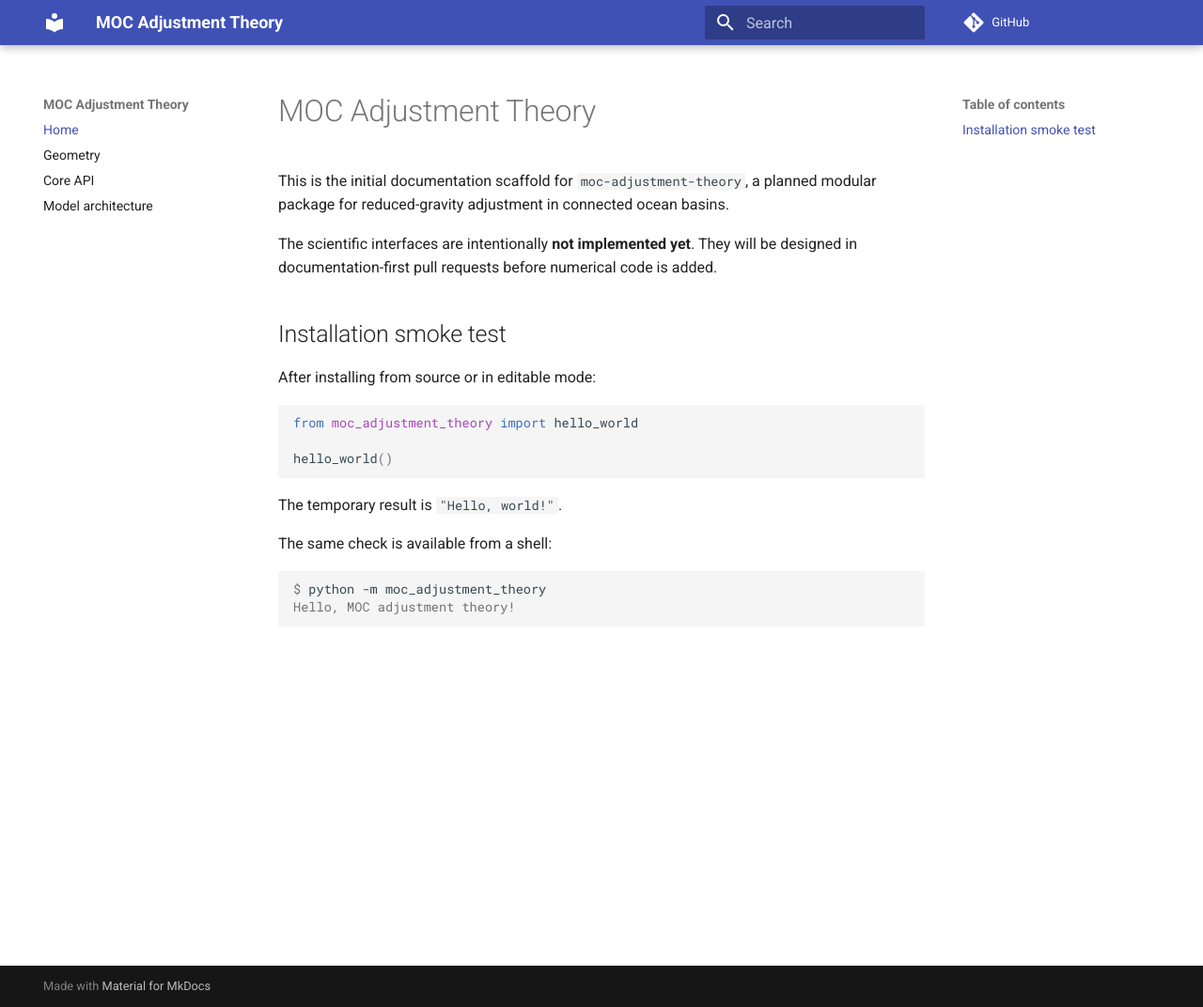
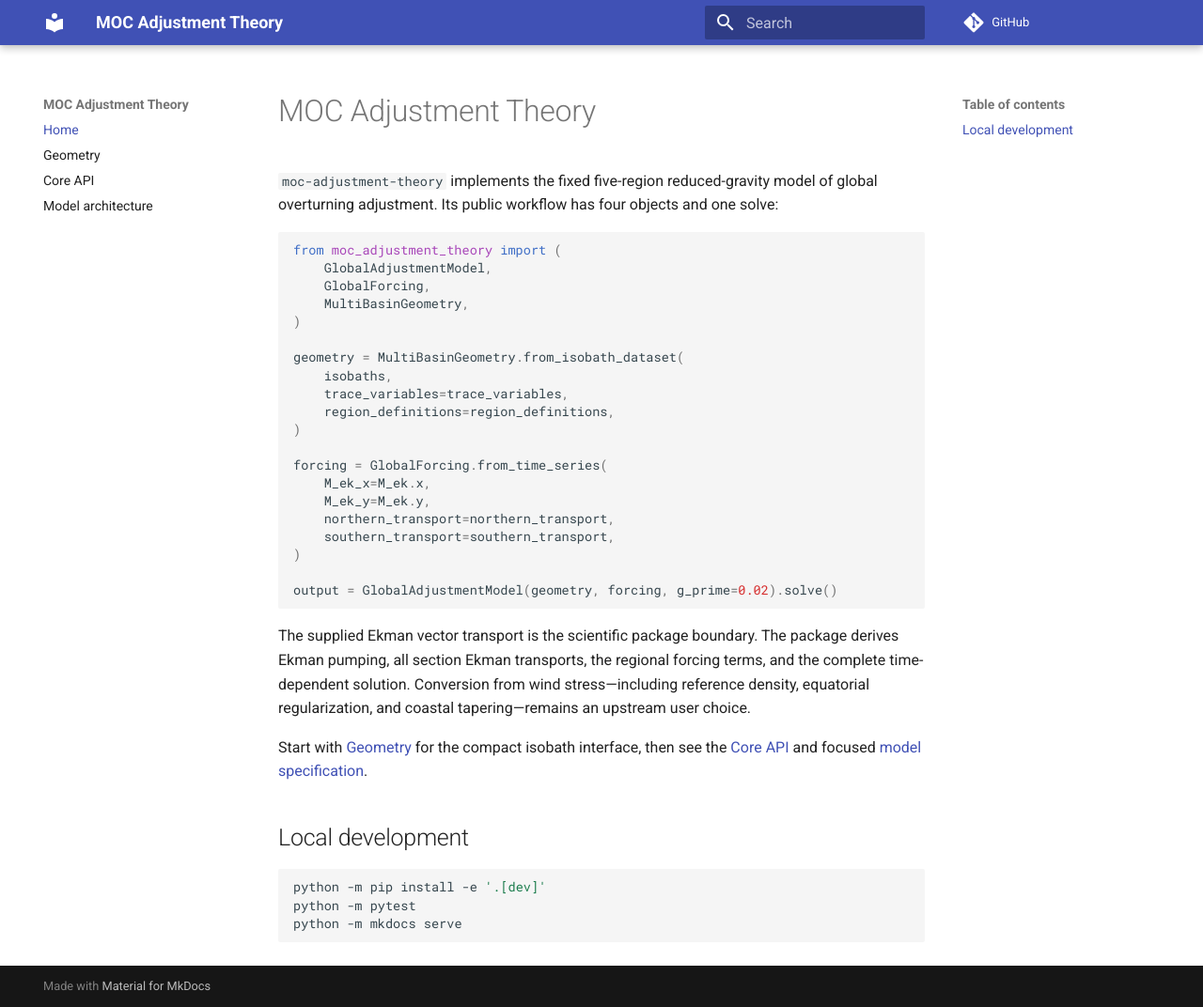
Before and after one commit to andrewwatford/MOCAdjustmentTheory, an MkDocs documentation site: the page built from docs/index.md, in a window 1280 px wide and 1072 px high. Shown: the whole window at 94% size. Built offline with MkDocs 1.6.1 and Material for MkDocs 9.7.7, drawn with Linux system fonts in a browser that asks for light colours; comment, search, counter and statistics services are not loaded.

````diff
--- a/docs/index.md
+++ b/docs/index.md
@@ -1,28 +1,46 @@
 # MOC Adjustment Theory
 
-This is the initial documentation scaffold for `moc-adjustment-theory`, a
-planned modular package for reduced-gravity adjustment in connected ocean
-basins.
-
-The scientific interfaces are intentionally **not implemented yet**. They
-will be designed in documentation-first pull requests before numerical code is
-added.
-
-## Installation smoke test
-
-After installing from source or in editable mode:
+`moc-adjustment-theory` implements the fixed five-region reduced-gravity model
+of global overturning adjustment. Its public workflow has four objects and one
+solve:
 
 ```python
-from moc_adjustment_theory import hello_world
+from moc_adjustment_theory import (
+    GlobalAdjustmentModel,
+    GlobalForcing,
+    MultiBasinGeometry,
+)
 
-hello_world()
+geometry = MultiBasinGeometry.from_isobath_dataset(
+    isobaths,
+    trace_variables=trace_variables,
+    region_definitions=region_definitions,
+)
+
+forcing = GlobalForcing.from_time_series(
+    M_ek_x=M_ek.x,
+    M_ek_y=M_ek.y,
+    northern_transport=northern_transport,
+    southern_transport=southern_transport,
+)
+
+output = GlobalAdjustmentModel(geometry, forcing, g_prime=0.02).solve()
 ```
 
-The temporary result is `"Hello, world!"`.
+The supplied Ekman vector transport is the scientific package boundary. The
+package derives Ekman pumping, all section Ekman transports, the regional
+forcing terms, and the complete time-dependent solution. Conversion from wind
+stress—including reference density, equatorial regularization, and coastal
+tapering—remains an upstream user choice.
 
-The same check is available from a shell:
+Start with [Geometry](geometry.md) for the compact isobath interface, then see
+the [Core API](core_api.md) and focused
+[model specification](specifications/model_architecture.md).
 
-```console
-$ python -m moc_adjustment_theory
-Hello, MOC adjustment theory!
+## Local development
+
+```bash
+python -m pip install -e '.[dev]'
+python -m pytest
+python -m mkdocs serve
 ```
````
Also changed, not shown: docs/core_api.md (+19 -0 lines), docs/specifications/model_architecture.md (+4 -8 lines), 5 other files.
